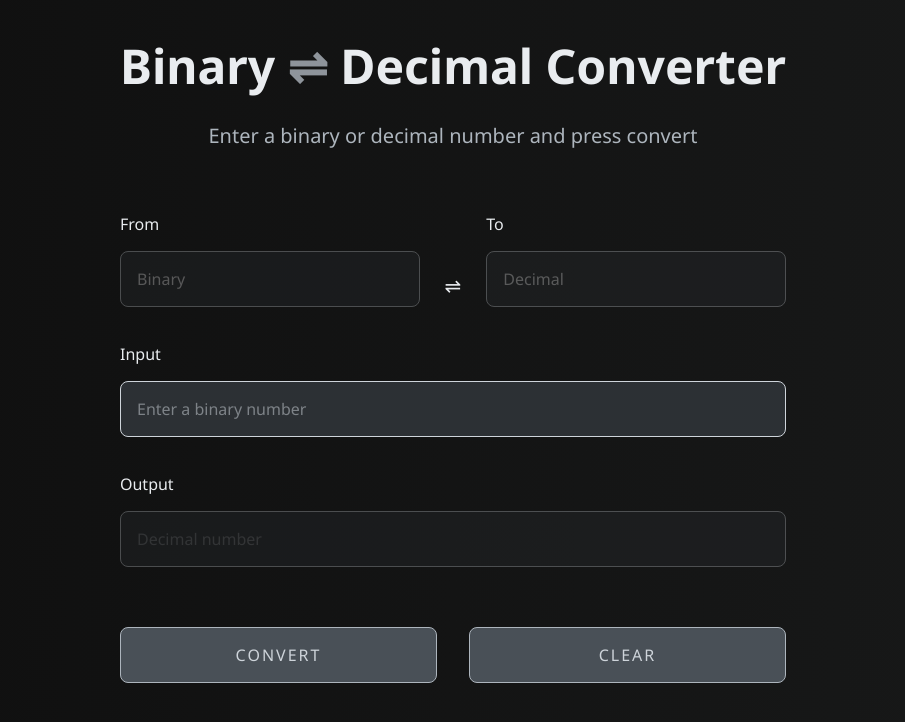
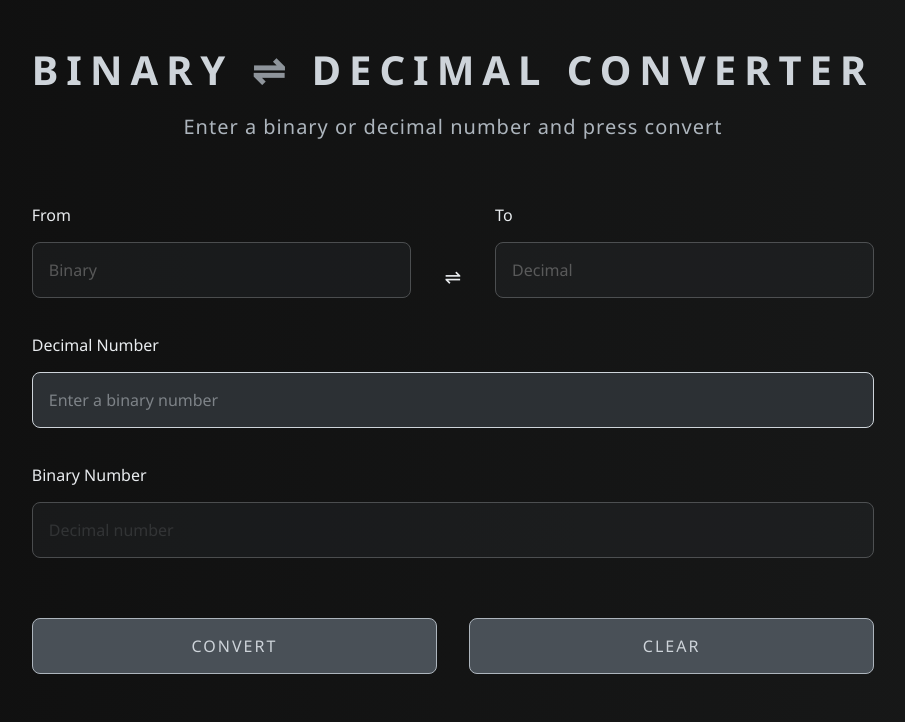
Before and after one commit to yannickBona/binary-calculator, a plain HTML site: page index.html in a window 1280 px wide. Shown: the whole page, without its empty margins (187-1092 px from the left). Drawn offline with Linux system fonts and the light colour scheme.

Commit message:
finished UI

```diff
--- a/css/index.css
+++ b/css/index.css
@@ -15,7 +15,7 @@
   --font-small: 0.75rem;
   --font-base: 1rem;
   --font-medium: 1.25rem;
-  --font-large: 3rem;
+  --font-large: 2.5rem;
   --spacing-xs: 0.25rem;
   --spacing-sm: 0.5rem;
   --spacing-bs: 1rem;
@@ -75,6 +75,8 @@ header {
 header h1 {
   font-size: var(--font-large);
   font-weight: 700;
+  letter-spacing: 8px;
+  color: var(--neutral-2);
 }
 
 header h1 > span {
@@ -86,7 +88,8 @@ header h1 > span {
 header p {
   color: var(--neutral-1);
   font-size: var(--font-medium);
-  margin-top: var(--spacing-md);
+  margin-top: var(--spacing-bs);
+  letter-spacing: 1px;
 }
 
 main {
--- a/index.html
+++ b/index.html
@@ -13,7 +13,7 @@
 
 
         <header>
-            <h1>Binary <span>⇌</span> Decimal Converter</h1>
+            <h1>BINARY <span>⇌</span> DECIMAL CONVERTER</h1>
             <p>Enter a binary or decimal number and press convert</p>
         </header>
         <main>
@@ -30,12 +30,12 @@
             </section>
             <form>
                 <div class="input-field">
-                    <label for="input">Input</label>
+                    <label for="input">Decimal Number</label>
                     <input type="number" id="input" placeholder="Enter a binary number" />
                 </div>
 
                 <div class="input-field">
-                    <label for="output">Output</label>
+                    <label for="output">Binary Number</label>
                     <input type="number" id="output" disabled placeholder="Decimal number" />
                 </div>
 
```
